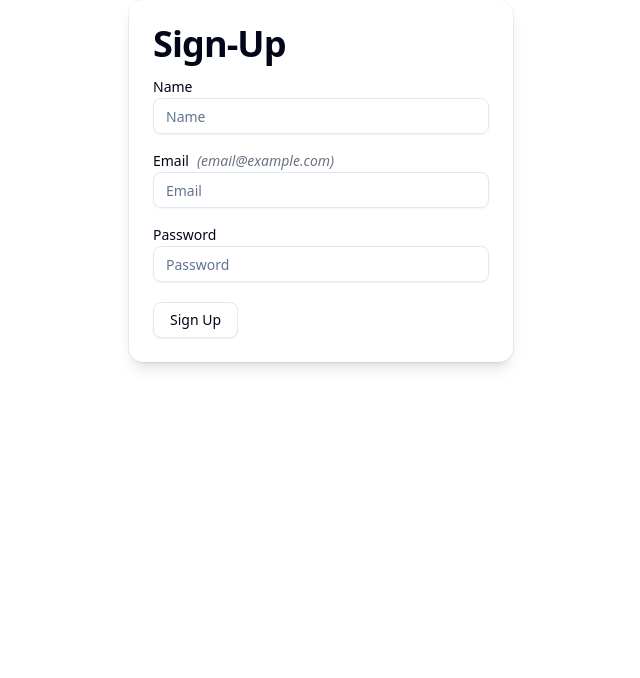
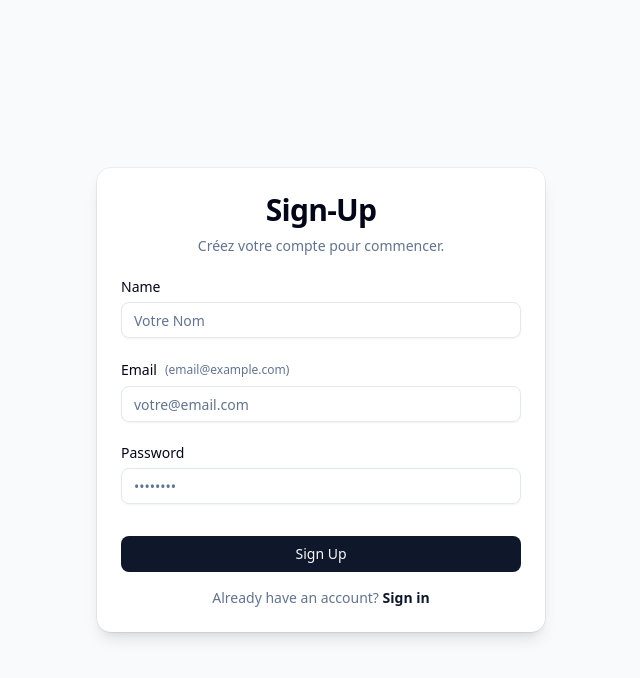
Before and after one commit to MDAprogra/ink-terface, a Next.js app: page /sign-up in a window 1280 px wide. Shown: the top 678 px of the page, without its empty margins (319-959 px from the left). Built offline with nearby package versions, Linux system fonts and the light colour scheme.

Commit message:
Modify: change tree structure of routing project and upgrade sign-in and sign-up pages

```diff
--- a/src/app/(public)/layout.tsx
+++ /dev/null
@@ -1,14 +0,0 @@
-export default async function PublicLayout({
-  children,
-}: Readonly<{
-  children: React.ReactNode;
-}>) {
-  //   const session = await auth.api.getSession({
-  //     headers: await headers(),
-  //   });
-  //   if (session) {
-  //     redirect('/app');
-  //   }
-
-  return children;
-}
--- a/src/app/(public)/sign-in/page.tsx
+++ /dev/null
@@ -1,5 +0,0 @@
-import { SignInPage } from '@/features/layoutComponents/auth/SignInPage';
-
-export default function SignIn() {
-  return <SignInPage />;
-}
--- a/src/app/(public)/sign-up/page.tsx
+++ /dev/null
@@ -1,5 +0,0 @@
-import { SignUpPage } from '@/features/layoutComponents/auth/SignUpPage';
-
-export default function SignIn() {
-  return <SignUpPage />;
-}
--- /dev/null
+++ b/src/app/(without-layout)/sign-in/page.tsx
@@ -0,0 +1,12 @@
+import { SignInPage } from '@/features/layoutComponents/auth/SignInPage';
+
+export default function SignIn() {
+  return (
+    // h-screen = hauteur de l'écran
+    // items-center = centré verticalement
+    // justify-center = centré horizontalement
+    <div className="flex h-screen w-full items-center justify-center bg-gray-50 dark:bg-zinc-950">
+      <SignInPage />
+    </div>
+  );
+}
--- /dev/null
+++ b/src/app/(without-layout)/sign-up/page.tsx
@@ -0,0 +1,9 @@
+import { SignUpPage } from '@/features/layoutComponents/auth/SignUpPage';
+
+export default function SignUp() {
+  return (
+    <div className="flex h-screen w-full items-center justify-center bg-gray-50 dark:bg-zinc-950">
+      <SignUpPage />
+    </div>
+  );
+}
--- a/src/features/layoutComponents/auth/SignInPage.tsx
+++ b/src/features/layoutComponents/auth/SignInPage.tsx
@@ -1,5 +1,6 @@
 'use client';
 
+import Link from 'next/link'; // 👈 Import ajouté pour la navigation
 import { useRouter } from 'next/navigation';
 import { useState } from 'react';
 import { type SubmitHandler, useForm } from 'react-hook-form';
@@ -25,25 +26,13 @@ export const SignInPage = () => {
     setError,
     formState: { errors },
   } = useForm<CreateDataFormValues>();
-  const onSubmit: SubmitHandler<CreateDataFormValues> = (data) => {
-    authClient.signIn.email(
+
+  const onSubmit: SubmitHandler<CreateDataFormValues> = async (data) => {
+    await authClient.signIn.email(
       {
-        /**
-         * The user email
-         */
         email: data.email,
-        /**
-         * The user password
-         */
         password: data.password,
-        /**
-         * A URL to redirect to after the user verifies their email (optional)
-         */
         callbackURL: '/',
-        /**
-         * remember the user session after the browser is closed.
-         * @default true
-         */
         rememberMe: false,
       },
       {
@@ -56,7 +45,6 @@ export const SignInPage = () => {
         },
         onError: (ctx) => {
           setIsLoading(false);
-          // Bonus : Afficher l'erreur API directement dans le formulaire
           setError('root', {
             message: ctx.error.message,
           });
@@ -64,33 +52,66 @@ export const SignInPage = () => {
       },
     );
   };
+
   return (
-    <form onSubmit={handleSubmit(onSubmit)} className="space-y-6">
-      <div className="mx-auto flex-col max-w-sm items-center gap-x-4 rounded-xl bg-white p-6 shadow-lg outline outline-black/5 dark:bg-slate-800 dark:shadow-none dark:-outline-offset-1 dark:outline-white/10">
-        <h1 className="mb-4 text-2xl font-bold tracking-tight text-heading md:text-4xl lg:text-4xl">Sign-In</h1>
-        <div className="mb-5">
-          <Label className="mb-1" htmlFor="emailInput">
-            Email <p className="text-gray-500 italic">(email@example.com)</p>
-          </Label>
-          <Input type="email" placeholder="Email" id="emailInput" {...register('email')} disabled={isLoading} />
+    <form onSubmit={handleSubmit(onSubmit)} className="w-full">
+      <div className="mx-auto flex w-full max-w-md flex-col gap-6 rounded-xl bg-white p-6 shadow-lg outline outline-black/5 dark:bg-slate-800 dark:shadow-none dark:outline-white/10">
+        <div className="text-center">
+          <h1 className="text-2xl font-bold tracking-tight text-foreground md:text-3xl">Sign-In</h1>
+          <p className="text-sm text-muted-foreground mt-2">Entrez vos identifiants pour accéder à votre compte.</p>
         </div>
-        <div className="mb-5">
-          <Label className="mb-1" htmlFor="passwordInput">
-            Password
+
+        {/* Groupe Email */}
+        <div className="space-y-2">
+          <Label htmlFor="emailInput" className="flex items-center gap-2">
+            Email
+            <span className="text-xs font-normal text-muted-foreground">(email@example.com)</span>
           </Label>
           <Input
+            type="email"
+            placeholder="votre@email.com"
+            id="emailInput"
+            {...register('email', { required: "L'email est requis" })}
+            disabled={isLoading}
+            className="w-full"
+          />
+          {errors.email && <p className="text-xs font-medium text-red-500">{errors.email.message}</p>}
+        </div>
+
+        {/* Groupe Password */}
+        <div className="space-y-2">
+          <Label htmlFor="passwordInput">Password</Label>
+          <Input
             type="password"
-            placeholder="Password"
+            placeholder="••••••••"
             id="passwordInput"
-            {...register('password')}
+            {...register('password', { required: 'Le mot de passe est requis' })}
             disabled={isLoading}
+            className="w-full"
           />
+          {errors.password && <p className="text-xs font-medium text-red-500">{errors.password.message}</p>}
         </div>
-        <div className="flex">
-          <Button type="submit" variant={'outline'} className="hover:bg-gray-200" disabled={isLoading}>
-            {isLoading ? <Spinner className="size-6" /> : 'Sign In'}
+
+        {/* Bouton et Actions */}
+        <div className="flex flex-col gap-4 pt-2">
+          <Button type="submit" className="w-full" disabled={isLoading}>
+            {isLoading && <Spinner className="size-4 mr-2" />}
+            {isLoading ? 'Connexion...' : 'Sign In'}
           </Button>
-          {errors.root && <p className="text-red-600 ml-2">Errors: {errors.root.message}</p>}
+
+          {errors.root && (
+            <div className="rounded-md bg-red-50 p-3 text-sm text-red-500 dark:bg-red-900/20">
+              {errors.root.message}
+            </div>
+          )}
+
+          {/* 👇 AJOUT DU LIEN ICI */}
+          <div className="text-center text-sm text-muted-foreground">
+            Don't have an account yet?{' '}
+            <Link href="/sign-up" className="font-semibold text-primary hover:underline">
+              Register
+            </Link>
+          </div>
         </div>
       </div>
     </form>
--- a/src/features/layoutComponents/auth/SignUpPage.tsx
+++ b/src/features/layoutComponents/auth/SignUpPage.tsx
@@ -29,14 +29,14 @@ export const SignUpPage = () => {
 
   const router = useRouter();
 
-  const onSubmit: SubmitHandler<CreateDataFormValues> = (data) => {
-    authClient.signUp.email(
+  const onSubmit: SubmitHandler<CreateDataFormValues> = async (data) => {
+    await authClient.signUp.email(
       {
-        email: data.email, // user email address
-        password: data.password, // user password -> min 8 characters by default
-        name: data.name, // user display name
-        image: data?.image, // User image URL (optional)
-        callbackURL: '/', // A URL to redirect to after the user verifies their email (optional)
+        email: data.email,
+        password: data.password,
+        name: data.name,
+        image: data?.image,
+        callbackURL: '/',
       },
       {
         onRequest: () => {
@@ -55,39 +55,83 @@ export const SignUpPage = () => {
       },
     );
   };
+
   return (
-    <form onSubmit={handleSubmit(onSubmit)} className="space-y-6">
-      <div className="mx-auto flex-col max-w-sm items-center gap-x-4 rounded-xl bg-white p-6 shadow-lg outline outline-black/5 dark:bg-slate-800 dark:shadow-none dark:-outline-offset-1 dark:outline-white/10">
-        <h1 className="mb-4 text-2xl font-bold tracking-tight text-heading md:text-4xl lg:text-4xl">Sign-Up</h1>
-        <div className="mb-5">
-          <Label className="mb-1" htmlFor="nameInput">
-            Name
-          </Label>
-          <Input type="text" placeholder="Name" id="nameInput" {...register('name')} disabled={isLoading} />
+    <form onSubmit={handleSubmit(onSubmit)} className="w-full">
+      <div className="mx-auto flex w-full max-w-md flex-col gap-6 rounded-xl bg-white p-6 shadow-lg outline outline-black/5 dark:bg-slate-800 dark:shadow-none dark:outline-white/10">
+        <div className="text-center">
+          <h1 className="text-2xl font-bold tracking-tight text-foreground md:text-3xl">Sign-Up</h1>
+          <p className="text-sm text-muted-foreground mt-2">Créez votre compte pour commencer.</p>
         </div>
-        <div className="mb-5">
-          <Label className="mb-1" htmlFor="emailInput">
-            Email <p className="text-gray-500 italic">(email@example.com)</p>
-          </Label>
-          <Input type="email" placeholder="Email" id="emailInput" {...register('email')} disabled={isLoading} />
+
+        {/* Champ Name */}
+        <div className="space-y-2">
+          <Label htmlFor="nameInput">Name</Label>
+          <Input
+            type="text"
+            placeholder="Votre Nom"
+            id="nameInput"
+            {...register('name', { required: 'Le nom est requis' })}
+            disabled={isLoading}
+            className="w-full"
+          />
+          {errors.name && <p className="text-xs font-medium text-red-500">{errors.name.message}</p>}
         </div>
-        <div className="mb-5">
-          <Label className="mb-1" htmlFor="passwordInput">
-            Password
+
+        {/* Champ Email */}
+        <div className="space-y-2">
+          <Label htmlFor="emailInput" className="flex items-center gap-2">
+            Email
+            <span className="text-xs font-normal text-muted-foreground">(email@example.com)</span>
           </Label>
           <Input
+            type="email"
+            placeholder="votre@email.com"
+            id="emailInput"
+            {...register('email', { required: "L'email est requis" })}
+            disabled={isLoading}
+            className="w-full"
+          />
+          {errors.email && <p className="text-xs font-medium text-red-500">{errors.email.message}</p>}
+        </div>
+
+        {/* Champ Password */}
+        <div className="space-y-2">
+          <Label htmlFor="passwordInput">Password</Label>
+          <Input
             type="password"
-            placeholder="Password"
+            placeholder="••••••••"
             id="passwordInput"
-            {...register('password')}
+            {...register('password', {
+              required: 'Le mot de passe est requis',
+              minLength: { value: 8, message: '8 caractères minimum' },
+            })}
             disabled={isLoading}
+            className="w-full"
           />
+          {errors.password && <p className="text-xs font-medium text-red-500">{errors.password.message}</p>}
         </div>
-        <div className="flex">
-          <Button type="submit" variant={'outline'} className="hover:bg-gray-200" disabled={isLoading}>
-            {isLoading ? <Spinner className="size-6" /> : 'Sign Up'}
+
+        {/* Actions */}
+        <div className="flex flex-col gap-4 pt-2">
+          <Button type="submit" className="w-full" disabled={isLoading}>
+            {isLoading && <Spinner className="size-4 mr-2" />}
+            {isLoading ? 'Création en cours...' : 'Sign Up'}
           </Button>
-          {errors.root && <p className="text-red-600 ml-2">Errors: {errors.root.message}</p>}
+
+          {errors.root && (
+            <div className="rounded-md bg-red-50 p-3 text-sm text-red-500 dark:bg-red-900/20">
+              {errors.root.message}
+            </div>
+          )}
+
+          {/* Lien vers Sign In */}
+          <div className="text-center text-sm text-muted-foreground">
+            Already have an account?{' '}
+            <a href="/sign-in" className="font-semibold text-primary hover:underline">
+              Sign in
+            </a>
+          </div>
         </div>
       </div>
     </form>
```
Also changed, not shown: src/app/(with-layout)/(sidebar)/layout.tsx (renamed from src/app/(authenticated)/layout.tsx, +0 -12 lines), src/features/layoutComponents/SideBar.tsx (+32 -9 lines), src/app/(with-layout)/(sidebar)/app/page.tsx (renamed from src/app/(authenticated)/app/page.tsx).
